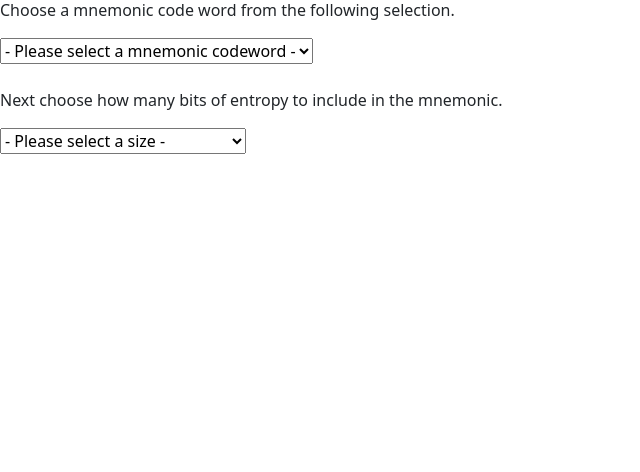
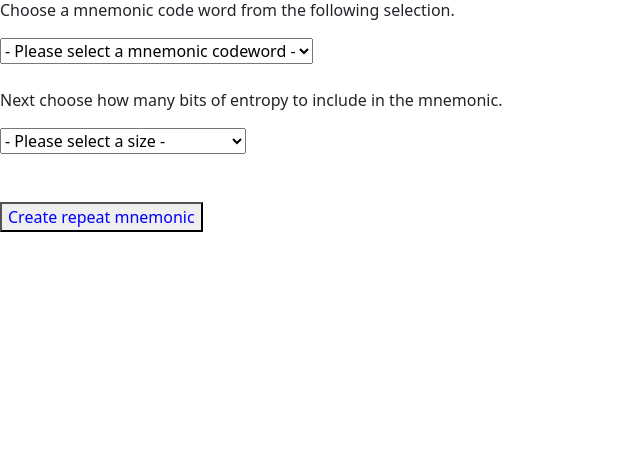
Before and after one commit to jesseaam/bitcoin-jesse, a Flask app: page /test in a window 1280 px wide. Shown: the part 162-634 px from the top of the page, without its empty margins (0-640 px from the left). Run offline with Flask 2, Linux system fonts and the light colour scheme.

Commit message:
adding a form so we can get information for select

```diff
--- a/application/routes.py
+++ b/application/routes.py
@@ -1,3 +1,4 @@
+from timeit import repeat
 from application import app
 from flask import Flask, render_template, url_for, request, session, flash, redirect
 import requests
@@ -43,10 +44,16 @@ def logout():
     return redirect(url_for('index'))
 
 
-@app.route("/<repeat_word>")
-def create_repeat_mnemonic(repeat_word):
+@app.route("/<repeat_word>", methods=["POST", "GET"])
+def create_repeat_mnemonic(repeat_word, mnemonic_size=12):
     mn = Mnemonic()
-    mn_all = mn.to_mnemonic(repeat_word=repeat_word, mnemonic_size=12)
+
+    #if request.method == "POST":
+    #    repeat_word = request.form.get("Select-Repeat")
+    #    mnemonic_size = request.form.get("Select-Size")
+
+
+    mn_all = mn.to_mnemonic(repeat_word=repeat_word, mnemonic_size=mnemonic_size)
     tot = len(mn_all)
     mn_single = mn_all[0]
     mn_all = [x.split()[-1] for x in mn_all] # just pull last word
@@ -87,3 +94,11 @@ def testpage():
 @app.route("/verify-transaction")
 def verify_transaction():
     return render_template("verify_transaction.html")
+
+
+@app.route("/test2" , methods=["GET", "POST"])
+def test2():
+    repeat_word = str(request.form.get("Select-Repeat"))
+    mn_size = str(request.form.get("Select-Size"))
+    message = f"<h2>{repeat_word}:{mn_size}<h2>"
+    return message # just to see what select is
--- a/application/templates/test_enter_word.html
+++ b/application/templates/test_enter_word.html
@@ -9,6 +9,10 @@
     <br><br>
 
     <p>Choose a mnemonic code word from the following selection.</p>
+
+    <!--
+    -->
+    <form method="POST" action=" {{ url_for('test2') }} ">
         <select name="Select-Repeat" size="1" id="mn">
             <option value="">- Please select a mnemonic codeword -</option>
             {% for word in codewords %}
@@ -28,7 +32,11 @@
             <option value="24"> 24 words (256 bits of entropy) </option>
         </select>
 
+        <br> <br> <br>
 
+        <button style="color:blue" type="submit">Create repeat mnemonic</button>
+
+    </form>
 
 {% endblock %}
 
```
Lines whose indentation alone changed are shown as unchanged.
